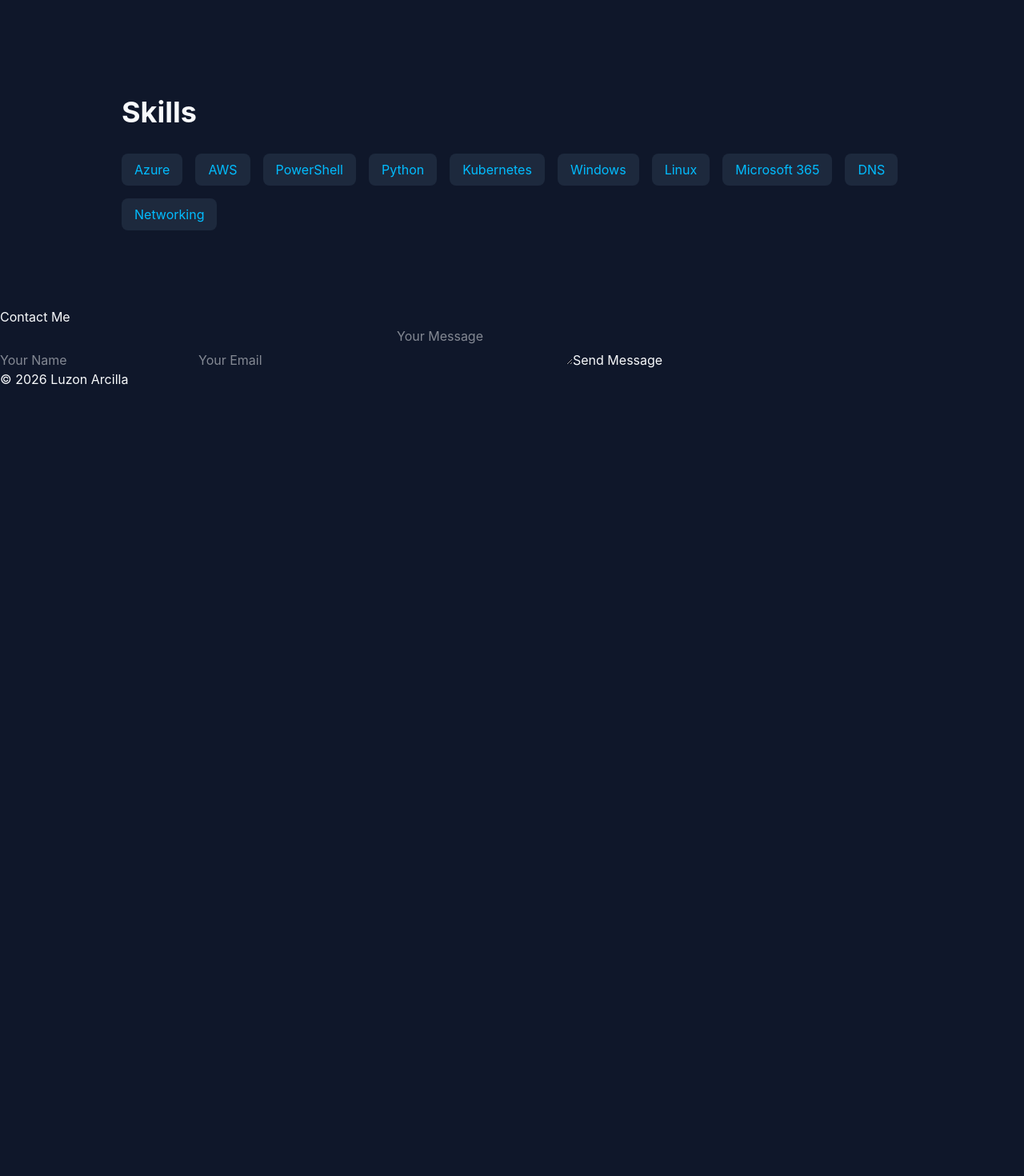
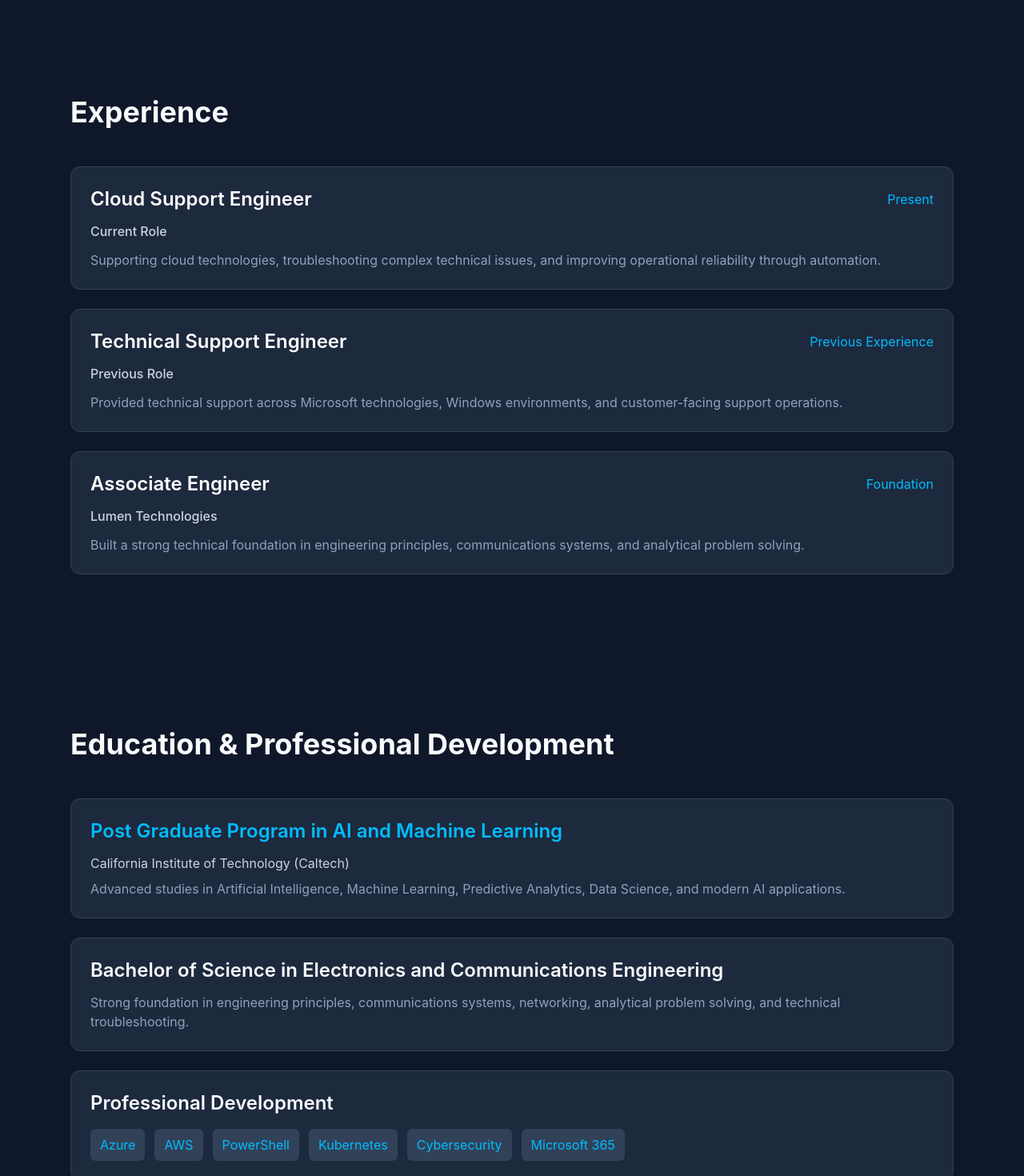
Before and after one commit to zenzired/LuzonCV, a React (Vite) app in the folder portfolio-v2/: page / in a window 1280 px wide. Shown: the part 1120-2590 px from the top of the page at 80% size. Before the commit the page ends 1606 px from the top, so only its background shows below. Built offline with nearby package versions, Linux system fonts and the light colour scheme.

Commit message:
Added education section and page structure

```diff
--- a/portfolio-v2/src/App.jsx
+++ b/portfolio-v2/src/App.jsx
@@ -2,6 +2,8 @@ import Navbar from "./components/Navbar";
 import Hero from "./components/Hero";
 import About from "./components/About";
 import Skills from "./components/Skills";
+import Experience from "./components/Experience";
+import Education from "./components/Education";
 import Contact from "./components/Contact";
 import Footer from "./components/Footer";
 
@@ -13,6 +15,8 @@ function App() {
       <Navbar />
       <Hero />
       <About />
+      <Experience />
+      <Education />
       <Skills />
       <Contact />
       <Footer />
--- /dev/null
+++ b/portfolio-v2/src/components/Education.jsx
@@ -0,0 +1,82 @@
+function Education() {
+  return (
+    <section
+      id="education"
+      className="max-w-6xl mx-auto px-6 py-24"
+    >
+      <h2 className="text-4xl font-bold mb-12">
+        Education & Professional Development
+      </h2>
+
+      <div className="space-y-6">
+
+        <div className="bg-slate-800 border border-slate-700 rounded-xl p-6">
+          <h3 className="text-2xl font-semibold mb-3 text-sky-400">
+            Post Graduate Program in AI and Machine Learning
+          </h3>
+
+          <p className="text-slate-300 mb-2">
+            California Institute of Technology (Caltech)
+          </p>
+
+          <p className="text-slate-400">
+            Advanced studies in Artificial Intelligence,
+            Machine Learning, Predictive Analytics,
+            Data Science, and modern AI applications.
+          </p>
+        </div>
+
+        <div className="bg-slate-800 border border-slate-700 rounded-xl p-6">
+          <h3 className="text-2xl font-semibold mb-3">
+            Bachelor of Science in Electronics and
+            Communications Engineering
+          </h3>
+
+          <p className="text-slate-400">
+            Strong foundation in engineering principles,
+            communications systems, networking,
+            analytical problem solving, and
+            technical troubleshooting.
+          </p>
+        </div>
+
+        <div className="bg-slate-800 border border-slate-700 rounded-xl p-6">
+          <h3 className="text-2xl font-semibold mb-3">
+            Professional Development
+          </h3>
+
+          <div className="flex flex-wrap gap-3 mt-4">
+
+            <span className="bg-slate-700 text-sky-400 px-3 py-2 rounded-md">
+              Azure
+            </span>
+
+            <span className="bg-slate-700 text-sky-400 px-3 py-2 rounded-md">
+              AWS
+            </span>
+
+            <span className="bg-slate-700 text-sky-400 px-3 py-2 rounded-md">
+              PowerShell
+            </span>
+
+            <span className="bg-slate-700 text-sky-400 px-3 py-2 rounded-md">
+              Kubernetes
+            </span>
+
+            <span className="bg-slate-700 text-sky-400 px-3 py-2 rounded-md">
+              Cybersecurity
+            </span>
+
+            <span className="bg-slate-700 text-sky-400 px-3 py-2 rounded-md">
+              Microsoft 365
+            </span>
+
+          </div>
+        </div>
+
+      </div>
+    </section>
+  );
+}
+
+export default Education;
--- a/portfolio-v2/src/components/Experience.jsx
+++ b/portfolio-v2/src/components/Experience.jsx
@@ -0,0 +1,70 @@
+function Experience() {
+  const experiences = [
+    {
+      role: "Cloud Support Engineer",
+      company: "Current Role",
+      period: "Present",
+      description:
+        "Supporting cloud technologies, troubleshooting complex technical issues, and improving operational reliability through automation."
+    },
+    {
+      role: "Technical Support Engineer",
+      company: "Previous Role",
+      period: "Previous Experience",
+      description:
+        "Provided technical support across Microsoft technologies, Windows environments, and customer-facing support operations."
+    },
+    {
+      role: "Associate Engineer",
+      company: "Lumen Technologies",
+      period: "Foundation",
+      description:
+        "Built a strong technical foundation in engineering principles, communications systems, and analytical problem solving."
+    }
+  ];
+
+  return (
+    <section
+      id="experience"
+      className="max-w-6xl mx-auto px-6 py-24"
+    >
+      <h2 className="text-4xl font-bold mb-12">
+        Experience
+      </h2>
+
+      <div className="space-y-6">
+
+        {experiences.map((job) => (
+          <div
+            key={job.role}
+            className="bg-slate-800 border border-slate-700 rounded-xl p-6"
+          >
+            <div className="flex flex-col md:flex-row md:justify-between md:items-center mb-3">
+
+              <h3 className="text-2xl font-semibold text-white">
+                {job.role}
+              </h3>
+
+              <span className="text-sky-400">
+                {job.period}
+              </span>
+
+            </div>
+
+            <p className="text-slate-300 font-medium mb-3">
+              {job.company}
+            </p>
+
+            <p className="text-slate-400">
+              {job.description}
+            </p>
+
+          </div>
+        ))}
+
+      </div>
+    </section>
+  );
+}
+
+export default Experience;
--- a/portfolio-v2/src/components/Navbar.jsx
+++ b/portfolio-v2/src/components/Navbar.jsx
@@ -11,6 +11,14 @@ function Navbar() {
 
           <a href="#about" className="hover:text-sky-400">
             About
+          </a>
+
+          <a href="#experience" className="hover:text-sky-400">
+            Experience
+          </a>
+
+          <a href="#experience" className="hover:text-sky-400">
+            Education
           </a>
 
           <a href="#skills" className="hover:text-sky-400">
```
